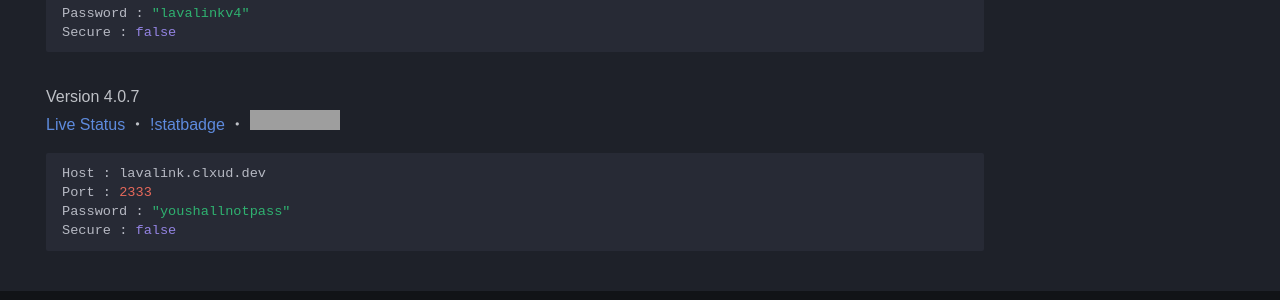
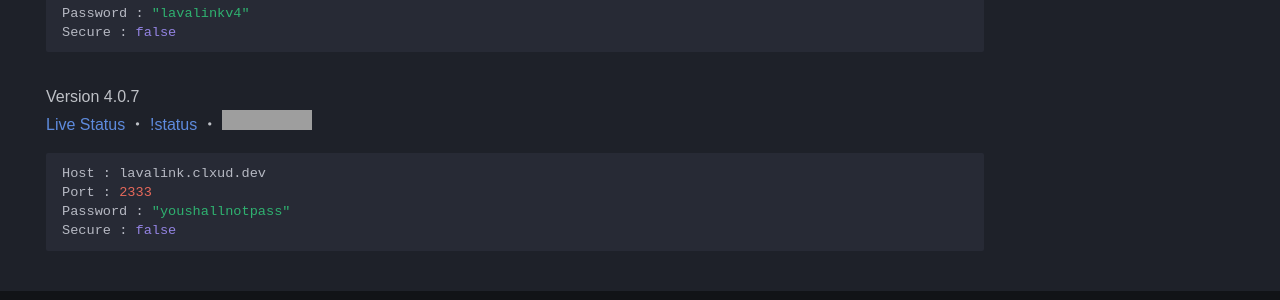
Before and after one commit to DarrenOfficial/lavalink-list, an MkDocs documentation site: the page built from docs/NoSSL/lavalink-without-ssl.md, in a window 1280 px wide and 900 px high, scrolled down 3727 px. Shown: the part 545-845 px from the top of the window. Built offline with MkDocs 1.6.1 and Material for MkDocs 9.7.7, drawn with Linux system fonts in a browser that asks for light colours; some web fonts are replaced; comment, search, counter and statistics services are not loaded; a style sheet for code colours, icons or effects is not loaded; grey boxes are pictures that could not be loaded.

Commit message:
Update lavalink-without-ssl.md

````diff
--- a/docs/NoSSL/lavalink-without-ssl.md
+++ b/docs/NoSSL/lavalink-without-ssl.md
@@ -183,7 +183,7 @@ Secure : false
 ```
 
 Version 4.0.7 <br />
-[Live Status](https://status.clxud.dev/status/lavalink) ・ [!statbadge](https://status.clxud.dev/api/badge/1/status) ・ ![uptimebadge](https://status.clxud.dev/api/badge/1/uptime)<br />
+[Live Status](https://status.clxud.dev/status/lavalink) ・ [!status](https://status.clxud.dev/api/badge/1/status) ・ ![uptimebadge](https://status.clxud.dev/api/badge/1/uptime)<br />
 ```bash
 Host : lavalink.clxud.dev
 Port : 2333
````
